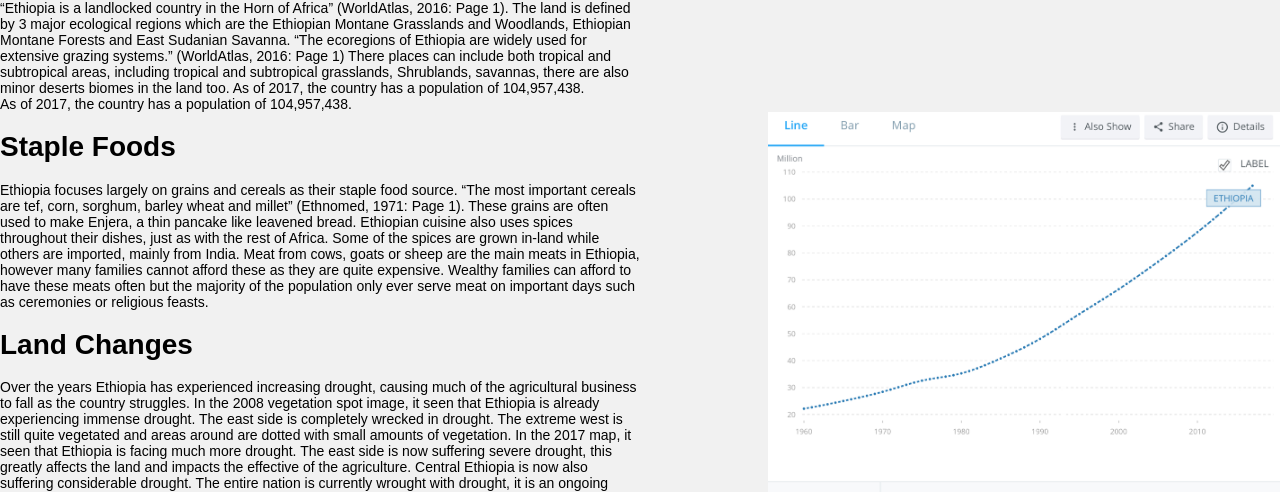
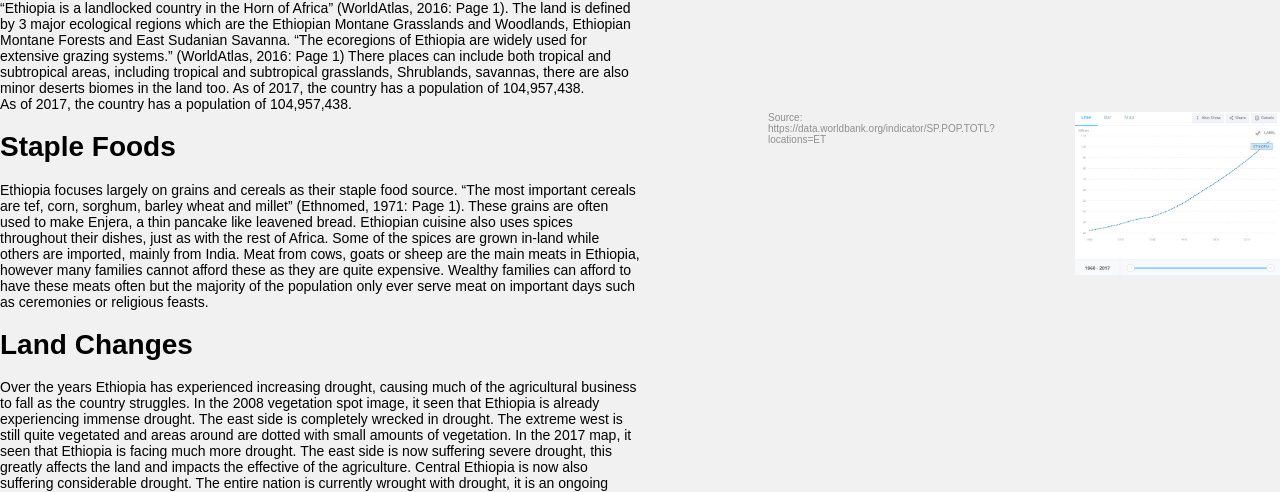
Before and after one commit to IsThatRay/Ethiopian-Food-Security, a plain HTML site: page Info/ethiopia.html in a window 1280 px wide. Shown: the part 234-726 px from the top of the page. Drawn offline with Linux system fonts and the light colour scheme.

Commit message:
Fixed Graph Size

```diff
--- a/Info/ethiopia.html
+++ b/Info/ethiopia.html
@@ -26,7 +26,7 @@
           <p>“Ethiopia is a landlocked country in the Horn of Africa” (WorldAtlas, 2016: Page 1). The land is defined by 3 major ecological regions which are the Ethiopian Montane Grasslands and Woodlands, Ethiopian Montane Forests and East Sudanian Savanna. “The ecoregions of Ethiopia are widely used for extensive grazing systems.” (WorldAtlas, 2016: Page 1) There places can include both tropical and subtropical areas, including tropical and subtropical grasslands, Shrublands, savannas, there are also minor deserts biomes in the land too. As of 2017, the country has a population of 104,957,438.</p>
           <p>As of 2017, the country has a population of 104,957,438.</p>
           <div id="Img1">
-            <img style="width:100%" src="../Images/Population.png"/>
+            <img id="Img1" src="../Images/Population.png"/>
             <p class="Reference">Source: https://data.worldbank.org/indicator/SP.POP.TOTL?locations=ET</p>
           </div>
           <h1>Staple Foods</h1>
```
